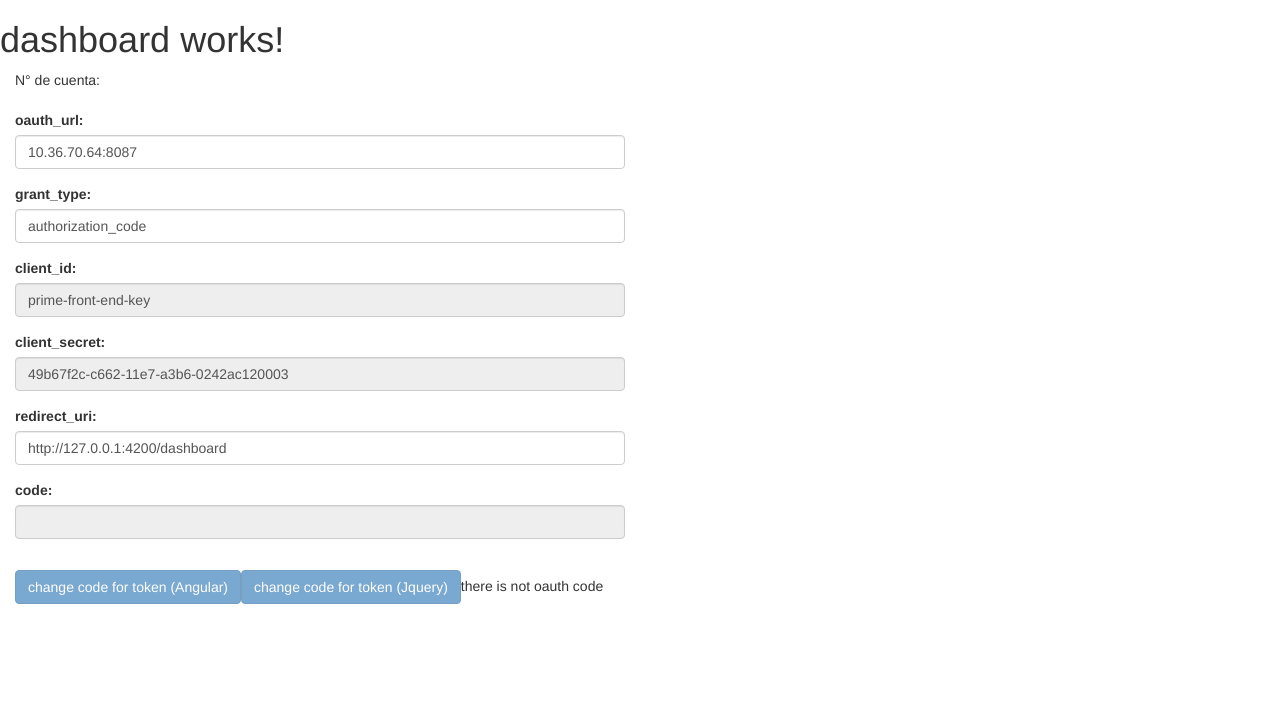
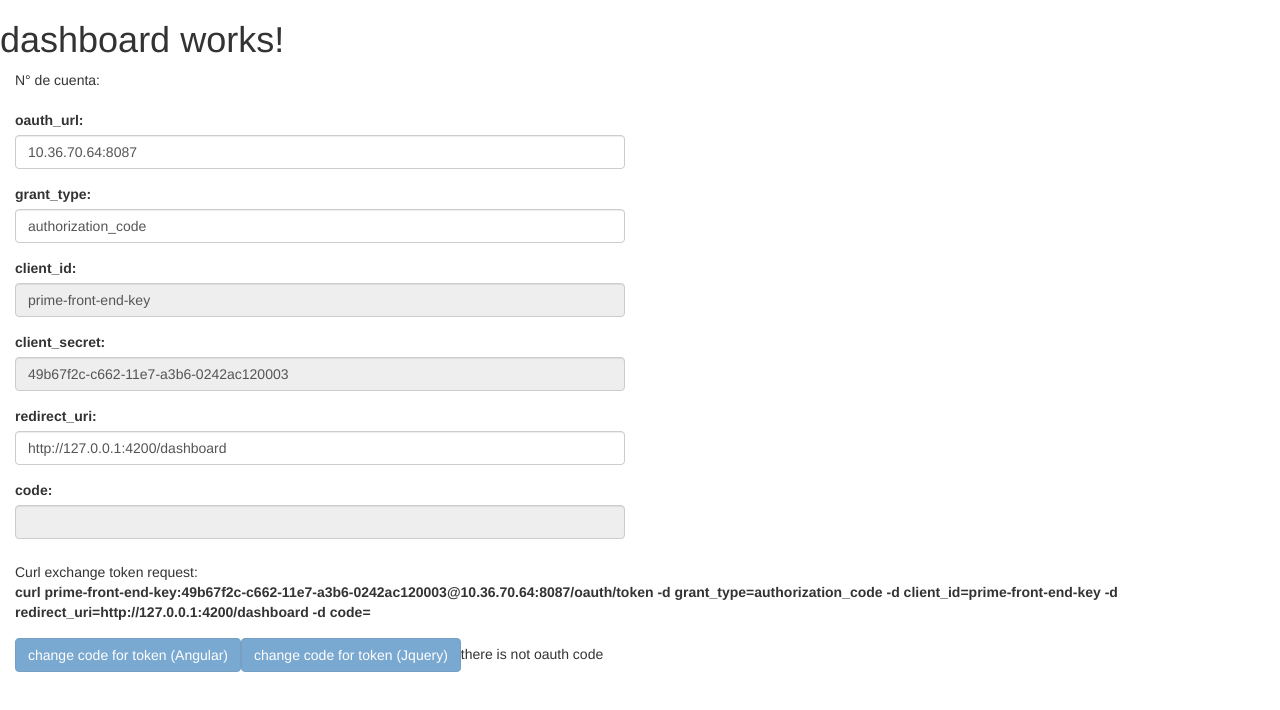
Before and after one commit to luckypier/cors, an Angular app: page /dashboard in a window 1280 px wide. Shown: the top 710 px of the page. Built offline with nearby package versions, Linux system fonts and the light colour scheme.

Commit message:
change curl code from login to dashboard page

```diff
--- a/src/app/dashboard/dashboard.component.html
+++ b/src/app/dashboard/dashboard.component.html
@@ -34,9 +34,14 @@
     </div>
   </div>
 
+  <div class="col-md-12" style="margin-top: 8px;">
+    <span>Curl exchange token request: </span><br>
+    <strong>curl prime-front-end-key:49b67f2c-c662-11e7-a3b6-0242ac120003@{{oauthData.oauth_url}}/oauth/token -d grant_type=authorization_code -d client_id=prime-front-end-key -d redirect_uri={{oauthData.redirect_uri}} -d code={{oauthData.code}}</strong>
+  </div>
+
   <div class="col-md-12" style="margin-top: 16px;">
     <button class="btn btn-primary" [disabled]="!oauthData.code" (click)="testingOauth()">change code for token (Angular)</button>
     <button class="btn btn-primary" [disabled]="!oauthData.code" (click)="testingOauthJq(oauthData.code)">change code for token (Jquery)</button>
-    <span *ngIf="!oauthCode">there is not oauth code</span>
+    <span *ngIf="!oauthData.code">there is not oauth code</span>
   </div>
 </div>
--- a/src/app/login/login.component.html
+++ b/src/app/login/login.component.html
@@ -26,11 +26,6 @@
     </div>
   </div>
 
-  <div class="col-md-12">
-    <span>Curl exchange token request: </span><br>
-    <strong>curl prime-front-end-key:49b67f2c-c662-11e7-a3b6-0242ac120003@{{oauthData.oauth_url}}/oauth/token -d grant_type=authorization_code -d client_id=prime-front-end-key -d redirect_uri={{oauthData.redirect_uri}} -d code=</strong>
-  </div>
-
   <div class="col-md-12" style="margin-top: 8px;">
       <span>Oauth Login url: </span><br>
       <strong>http://{{oauthData.oauth_url}}/oauth/authorize?client_id={{this.oauthData.client_id}}&scope=&redirect_uri={{this.oauthData.redirect_uri}}&response_type={{this.oauthData.response_type}}</strong>
```
